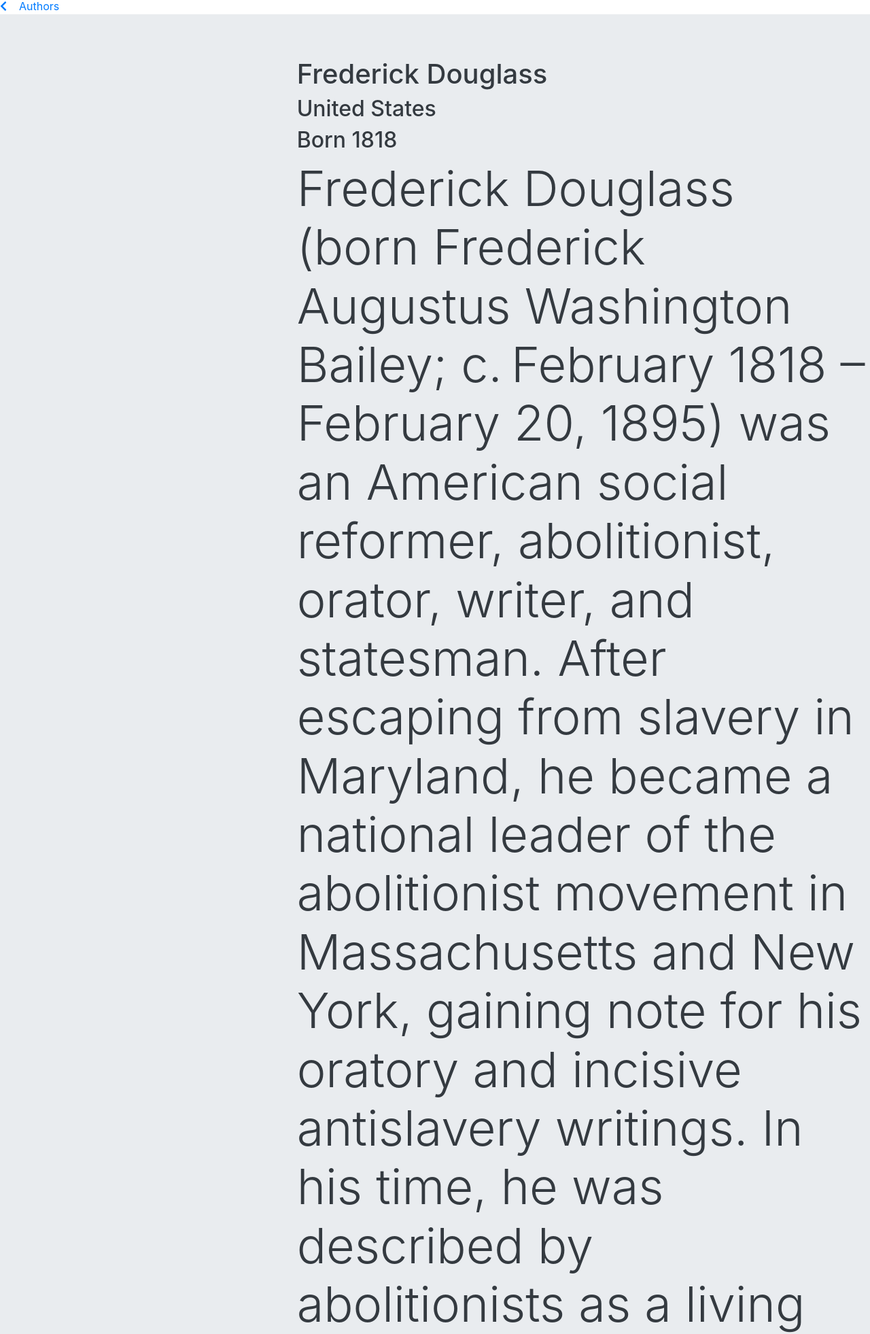
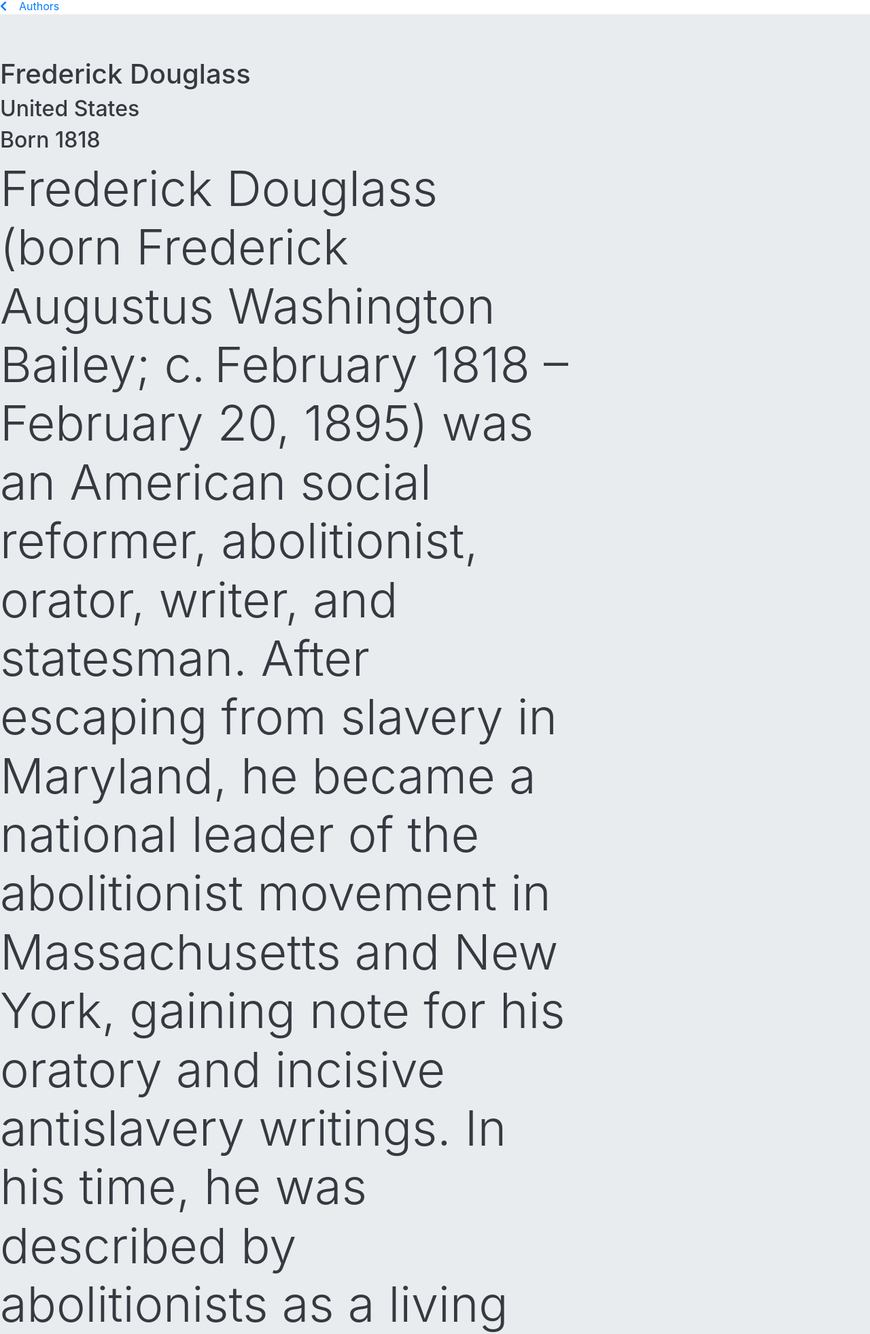
Before and after one commit to dabush/libro, a Django app: a page that uses authors/templates/authors/detail.html in a window 1280 px wide. Shown: the part 346-2308 px from the top of the page at 68% size. Run offline with Django 3.2, Linux system fonts and the light colour scheme; data comes from the database, SQL or seed files in the repository; parts of the project's set-up code (start-up, migrations or seed data) failed here and were passed over; some libraries are stand-ins or nearby versions.

Commit message:
fixed author_image bug

```diff
--- a/authors/templates/authors/detail.html
+++ b/authors/templates/authors/detail.html
@@ -12,10 +12,9 @@
   </div>
 </section>
 <section class="jumbotron jumbotron-fluid author-detail-jumbotron">
-	<div class="row">
-		<div class="author-image col-4" style="background-image: url('{% if author.author_image %}{{ author.author_image.url }}{% endif %}');">
-
-		</div>
+	<div class="row">{% if author.author_image %}
+		<div class="author-image col-4" style="background-image: url('{{ author.author_image.url }}');">
+		</div>{% endif %}
 		<div class="display-3 col-8">
 			<h1 class = "text-dark author-name">{{author.first_name}} {{author.last_name}}</h1>
 			<h2 class = "text-dark author-country">{{ author.country.name }}</h2>
--- a/books/templates/books/detail.html
+++ b/books/templates/books/detail.html
@@ -26,7 +26,7 @@
 			<p class="pub-year">{{ book.pub_year }}</p>
 			<p class="book-desc">{{ book.book_desc }}</p>
 			{% with total_likes=book.likes.count users_like=book.likes.all %}
-			<p>{{ total_likes }} like {{ total_likes|pluralize }}</p>
+			<p>{{ total_likes }} like{{ total_likes|pluralize }}</p>
 			<a href="#" data-id="{{ book.id }}" data-action="{% if request.user in users_like %}un{% endif %}like" class="like button">
 				{% if request.user not in users_like %}
 				Like
```
